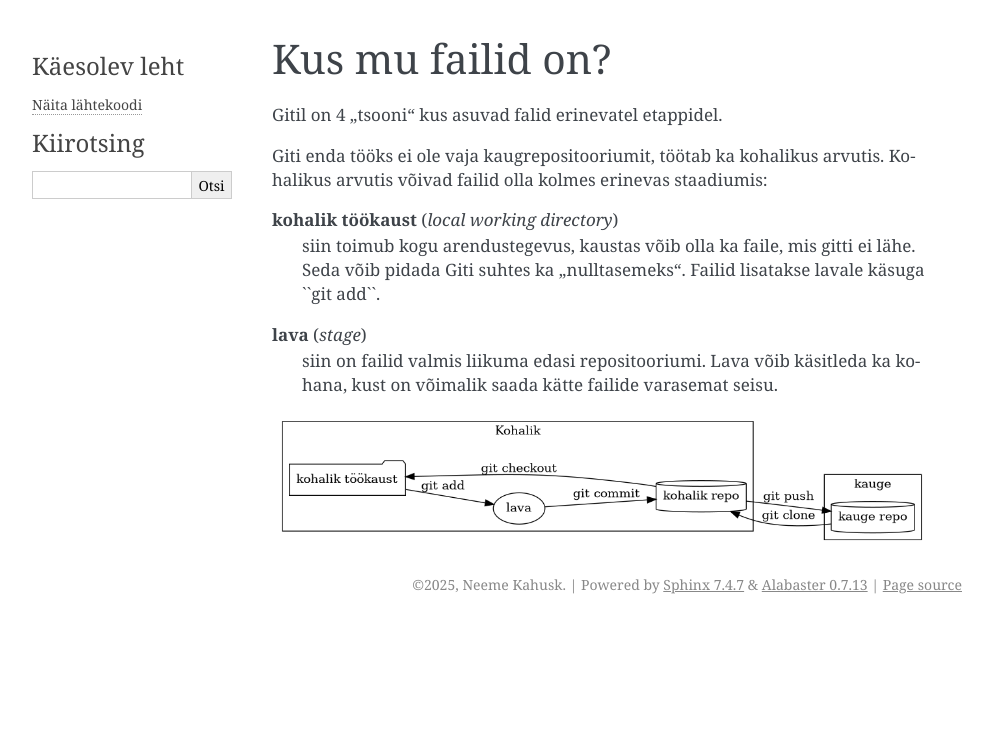
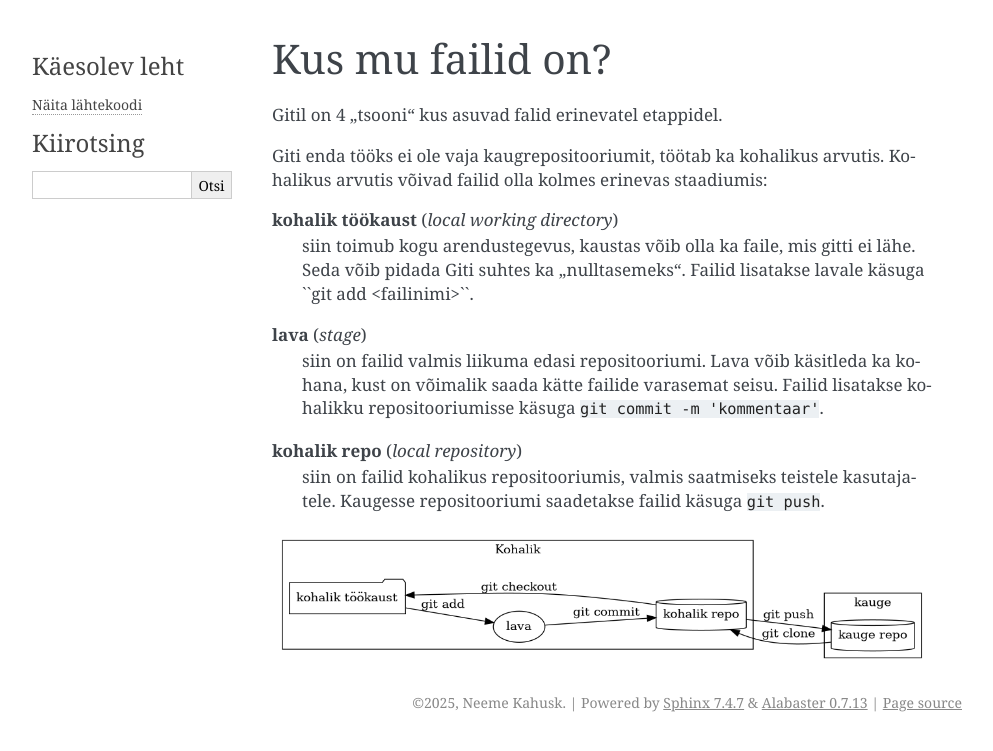
Before and after one commit to nemeek/gitijutud, a Sphinx documentation site: the page built from docs/failid.rst, in a window 1280 px wide. Shown: the top 751 px of the page, without its empty margins (148-1141 px from the left). Built offline with Sphinx 7.4.7, drawn with Linux system fonts in a browser that asks for light colours.

Commit message:
kohalike tsoonide kirjeldus

```diff
--- a/docs/failid.rst
+++ b/docs/failid.rst
@@ -8,11 +8,14 @@ Kohalikus arvutis võivad failid olla kolmes erinevas staadiumis:
 
 **kohalik töökaust** (*local working directory*)
 	siin toimub kogu arendustegevus, kaustas võib olla ka faile, mis gitti ei lähe. Seda võib pidada Giti suhtes ka
-	"nulltasemeks". Failid lisatakse lavale käsuga ˋˋgit addˋˋ.
+	"nulltasemeks". Failid lisatakse lavale käsuga ˋˋgit add <failinimi>ˋˋ.
 
 **lava** (*stage*)
 	siin on failid valmis liikuma edasi repositooriumi. Lava võib käsitleda ka kohana, kust on võimalik saada kätte
-	failide varasemat seisu.
+	failide varasemat seisu. Failid lisatakse kohalikku repositooriumisse käsuga ``git commit -m 'kommentaar'``.
+
+**kohalik repo** (*local repository*)
+       siin on failid kohalikus repositooriumis, valmis saatmiseks teistele kasutajatele. Kaugesse repositooriumi saadetakse failid käsuga ``git push``.
 
 
 .. graphviz::
```
